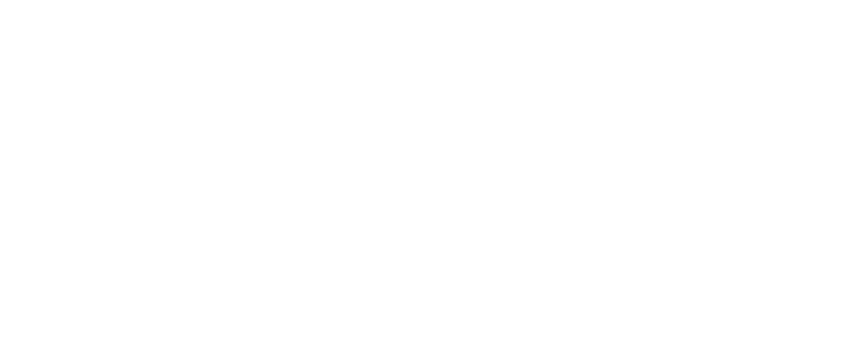
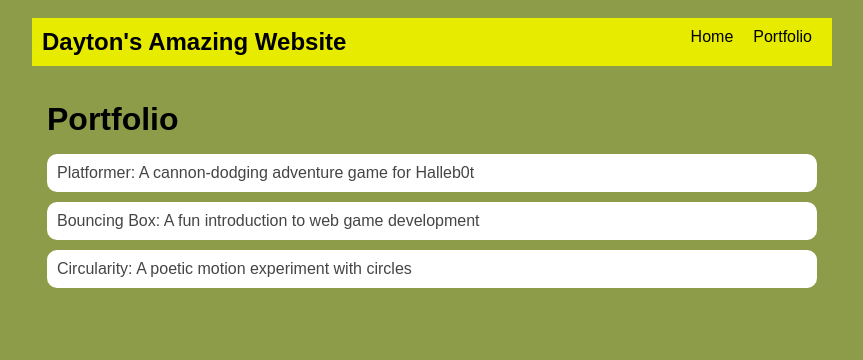
Before and after one commit to DaytonVinson/DaytonVinson.github.io, a plain HTML site: page portfolio.html in a window 1280 px wide. Shown: the whole page, without its empty margins (208-1071 px from the left). Drawn offline with Linux system fonts and the light colour scheme.

Commit message:
add portfolio page to website

```diff
--- a/portfolio.html
+++ b/portfolio.html
@@ -0,0 +1,40 @@
+<!DOCTYPE html>
+<html>
+    <head>
+        <title>Portfolio</title>
+        <link rel="stylesheet" href="style.css" />
+    </head>
+
+    <body>
+        <div id="all-contents">
+         <nav>
+<h1>Dayton's Amazing Website</h1>
+<ul id="nav-ul">
+<li class="nav-li">
+    <a href="index.html">Home</a>
+</li>
+<li class="nav-li">
+    <a href="portfolio.html">Portfolio</a>
+</li>
+</ul>
+         </nav>
+<div class="content">
+    <h1>Portfolio</h1>
+    <ul id="portfolio">
+        <li>
+  <a href="fsd-projects/platformer/">Platformer: A cannon-dodging adventure game for Halleb0t</a>
+</li>
+<li>
+  <a href="fsd-projects/bouncing-box/">Bouncing Box: A fun introduction to web game development</a>
+</li>
+<li>
+  <a href="fsd-projects/circularity/">Circularity: A poetic motion experiment with circles</a>
+</li>
+    </ul>
+</div>
+         <main>
+
+         </main>
+        </div>
+    </body>
+</html>
--- a/style.css
+++ b/style.css
@@ -75,3 +75,28 @@ main {
 h2, h3 {
     margin: 0px;
 }
+/* Portfolio styles */
+.content h1 {
+  color: black;
+}
+
+#portfolio {
+  list-style-type: none;
+  padding-left: 0;
+}
+
+#portfolio li {
+  background: #fff;
+  padding: 10px;
+  border-radius: 10px;
+  margin-bottom: 10px;
+}
+
+#portfolio li:hover {
+  background: #eee;
+}
+
+#portfolio a {
+  text-decoration: none;
+  color: #454545;
+}
```
Also changed, not shown: index.html (+5 -5 lines).
